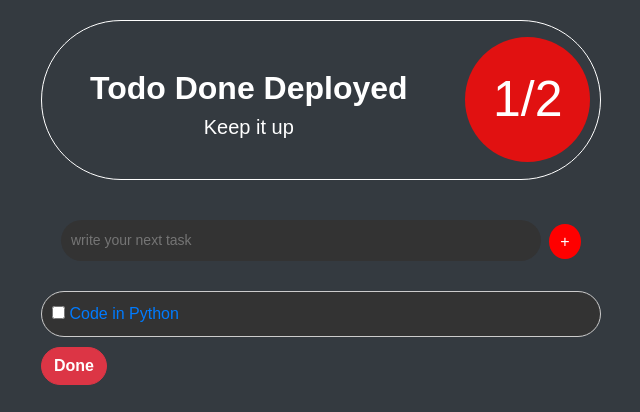
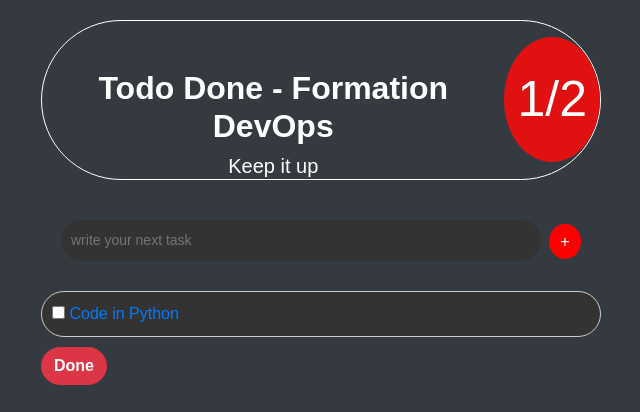
Before and after one commit to ndongchrist/django-todoapp, a Django app: page / in a window 1280 px wide. Shown: the part 56-468 px from the top of the page, without its empty margins (319-959 px from the left). Run offline with Django 5.2, Linux system fonts and the light colour scheme; data comes from the database, SQL or seed files in the repository.

Commit message:
refactor: html test

```diff
--- a/templates/index.html
+++ b/templates/index.html
@@ -15,7 +15,7 @@
     <div class="container">
         <div class="progress bg-dark border border-white rounded-pill">
             <div class="m-5">
-              <h2><b>Todo Done Deployed</b></h2>
+              <h2><b>Todo Done - Formation DevOps</b></h2>
               <h5>Keep it up</h5>
             </div>
             <div class="progress-circle mt-3">
```
